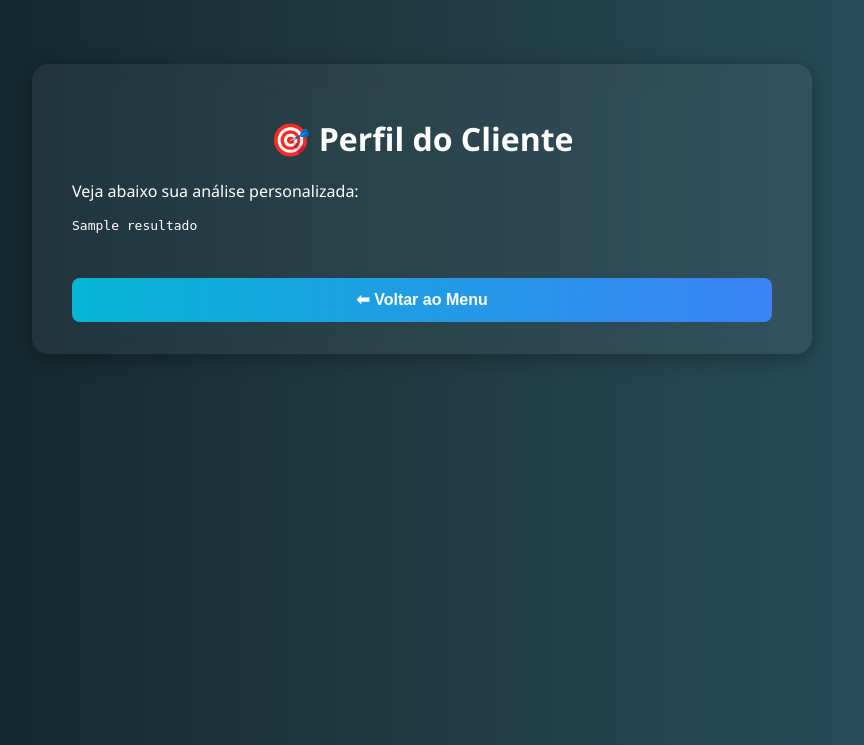
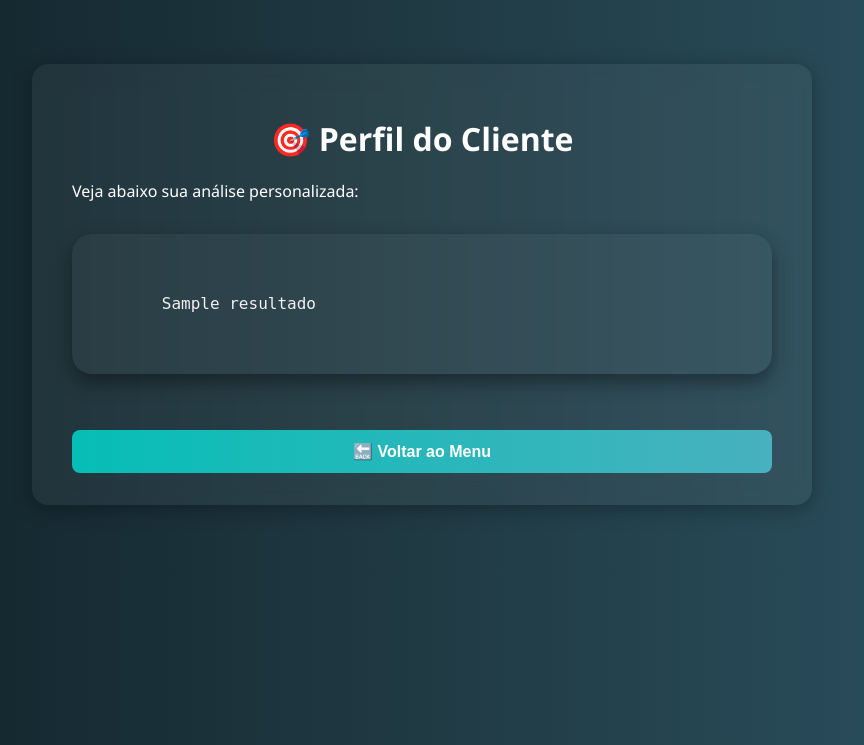
Before and after one commit to lega-nft/mentorvirtual, a FastAPI app: template templates/client/resultado.html in a window 1280 px wide. Shown: the top 745 px of the page, without its empty margins (218-1082 px from the left). Run offline with FastAPI, Linux system fonts and the light colour scheme; the template is opened without the code that fills it: most values are stand-ins (such as "Sample title", 1, 10 or a date in 2020).

Commit message:
Update resultado.html

```diff
--- a/templates/client/resultado.html
+++ b/templates/client/resultado.html
@@ -1,16 +1,55 @@
 <!DOCTYPE html>
 <html lang="pt-BR">
 <head>
-  <meta charset="UTF-8">
+  <meta charset="UTF-8" />
+  <meta name="viewport" content="width=device-width, initial-scale=1.0"/>
   <title>Perfil do Cliente</title>
   <link rel="stylesheet" href="/static/style.css">
+  <style>
+    .resultado-box {
+      background: rgba(255, 255, 255, 0.03);
+      padding: 2rem;
+      border-radius: 1.25rem;
+      box-shadow: 0 8px 20px rgba(0, 0, 0, 0.4);
+      max-width: 1000px;
+      margin: 2rem auto;
+      color: #f1f1f1;
+      white-space: pre-wrap;
+      font-family: "Fira Code", monospace;
+      line-height: 1.6;
+    }
+
+    .btn-voltar {
+      background: linear-gradient(to right, #06beb6, #48b1bf);
+      border: none;
+      padding: 12px 24px;
+      border-radius: 8px;
+      color: #fff;
+      font-weight: bold;
+      cursor: pointer;
+      transition: 0.3s;
+      margin-top: 1.5rem;
+    }
+
+    .btn-voltar:hover {
+      opacity: 0.85;
+    }
+  </style>
 </head>
-<body class="gradient-bg dark-mode">
+<body class="gradient-bg-dark">
   <div class="container">
     <h1 class="title">🎯 Perfil do Cliente</h1>
     <p class="subtitle">Veja abaixo sua análise personalizada:</p>
-    <pre class="output-box">{{ resultado }}</pre>
-    <a href="/menu"><button>⬅ Voltar ao Menu</button></a>
+
+    <div class="resultado-box">
+      {{ resultado }}
+    </div>
+
+    <div style="text-align: center;">
+      <a href="/menu">
+        <button class="btn-voltar">🔙 Voltar ao Menu</button>
+      </a>
+    </div>
   </div>
 </body>
 </html>
```
